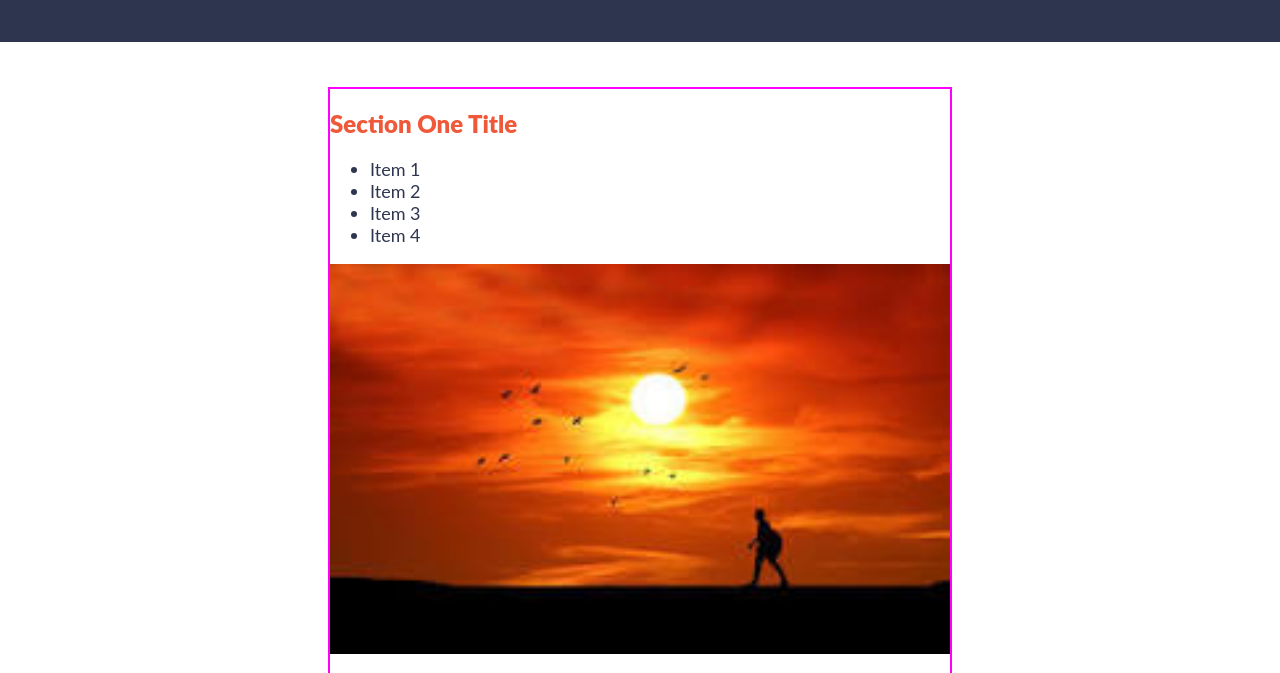
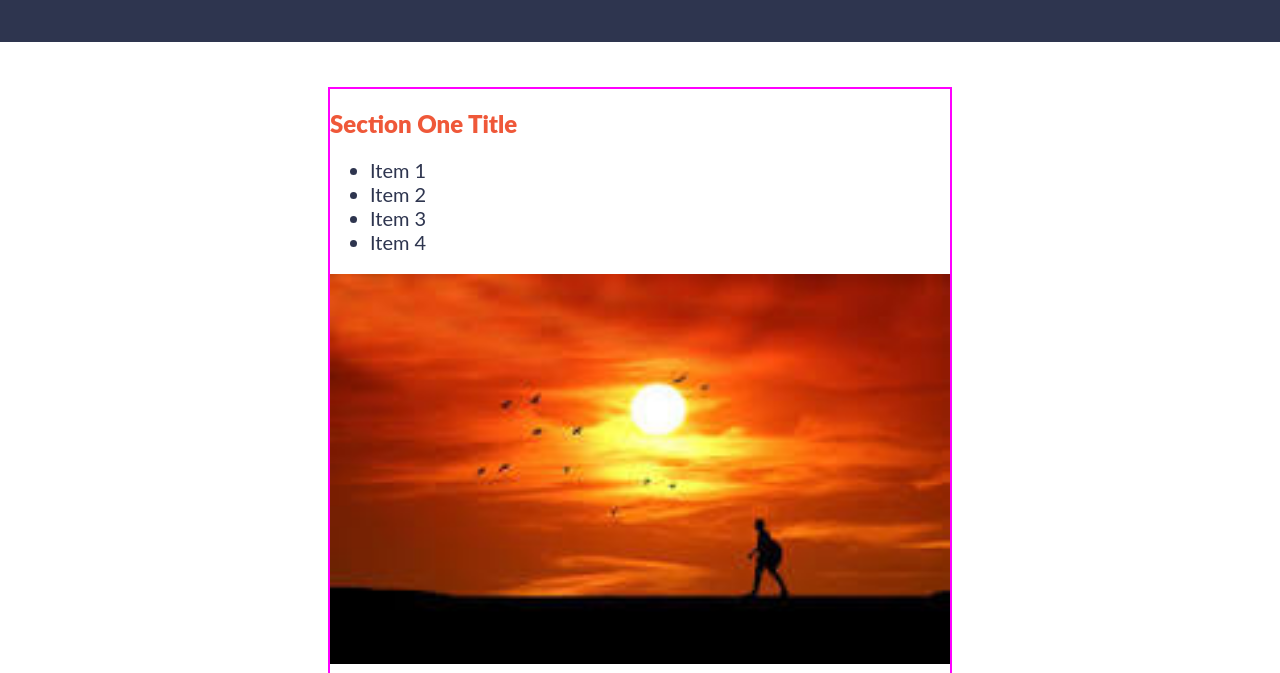
Before and after one commit to Omondzii/css-responsiveness, a plain HTML site: page index.html in a window 1280 px wide. Shown: the part 96-769 px from the top of the page. Drawn offline with Linux system fonts and the light colour scheme.

Commit message:
[7]Problems of ems

```diff
--- a/style.css
+++ b/style.css
@@ -1,8 +1,11 @@
 body{
     margin: 0;
-    font-size: 18px;
+    font-size: 10px;
     font-family: 'Lato', sans-serif;
     color: #2e354f;
+}
+.section-one{
+    font-size: 2em;
 }
 img{
     width: 100%;
```
